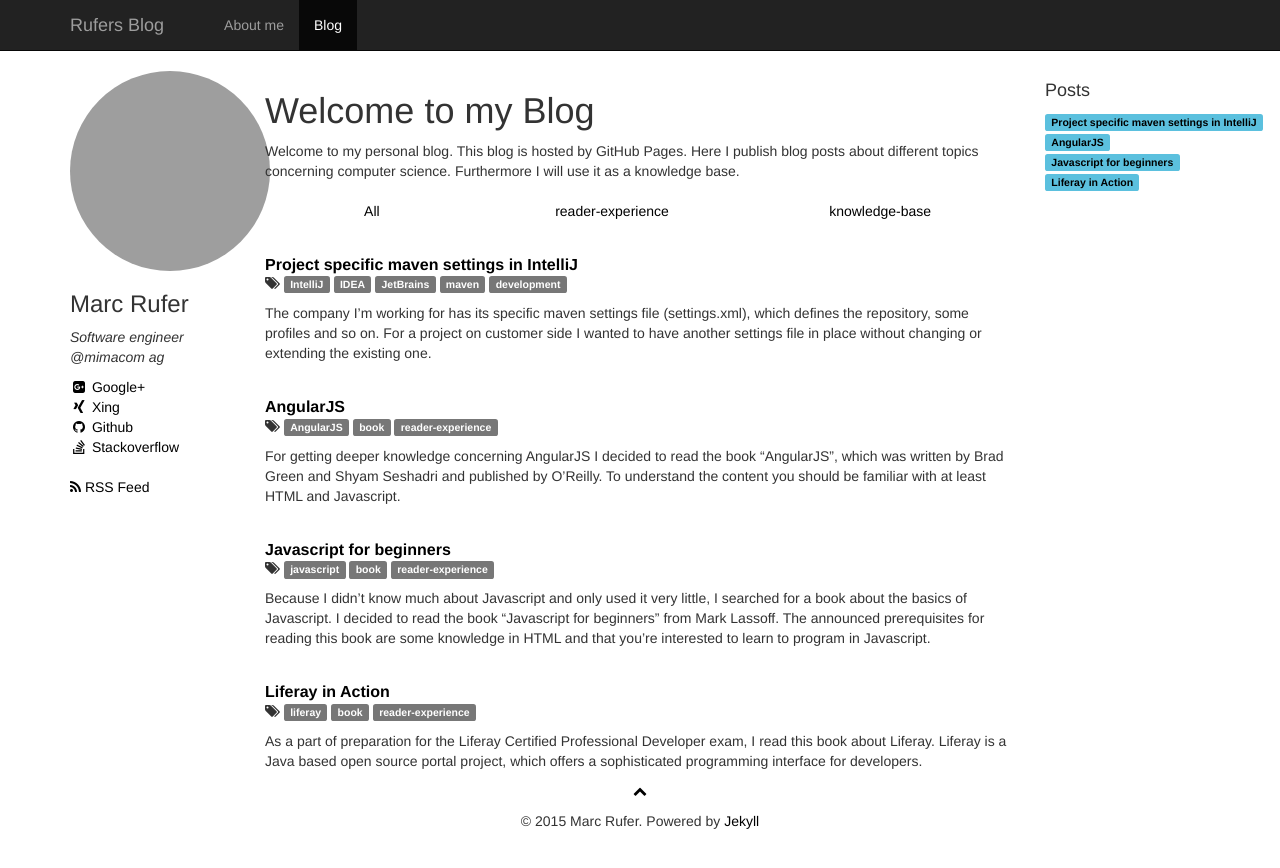
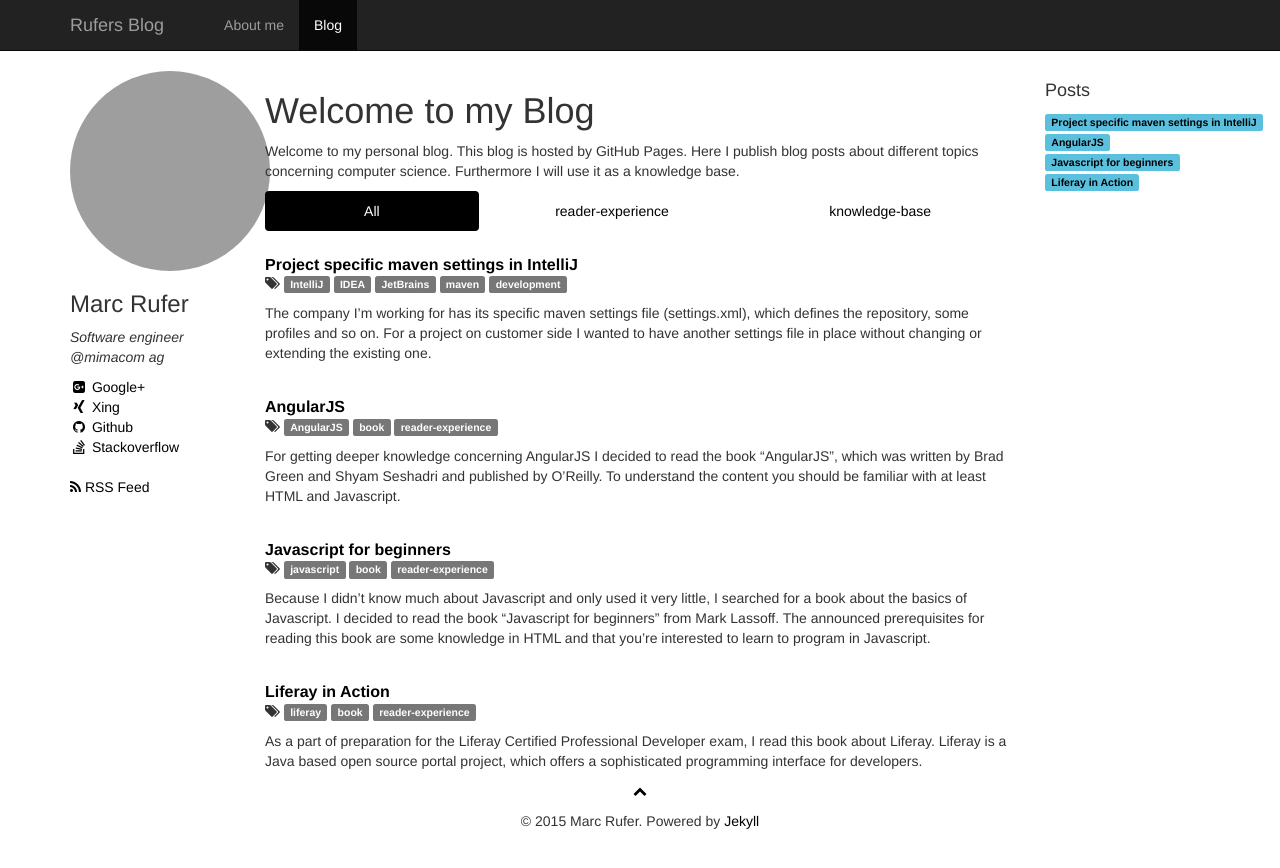
Before and after one commit to rufer7/rufer7.github.io, a Jekyll site: the page built from index.html, in a window 1280 px wide. Shown: the top 868 px of the page. Built offline with Jekyll 4.4.1, drawn with Linux system fonts in a browser that asks for light colours; nearby versions of some CDN libraries; comment, search, counter and statistics services are not loaded; grey boxes are pictures that could not be loaded.

Commit message:
enhancements in category selection

```diff
--- a/css/custom.css
+++ b/css/custom.css
@@ -16,6 +16,12 @@ a:hover {
 
 .nav-title {
     font-weight: bold;
+}
+
+.nav-pills>li.active>a,
+.nav-pills>li.active>a:hover,
+.nav-pills>li.active>a:focus {
+    background-color: #000000;
 }
 
 .footer {
--- a/index.html
+++ b/index.html
@@ -13,7 +13,7 @@ layout: default
     <div role="tabpanel">
 
         <!-- Nav tabs -->
-        <ul class="nav nav-justified" role="tablist">
+        <ul class="nav nav-pills nav-justified" role="tablist">
             <li role="presentation" class="active"><a href="#all" aria-controls="all" role="tab" data-toggle="tab">All</a></li>
             {% for category in site.categories %}
                 <li role="presentation"><a href="#{{ category | first }}" aria-controls="{{ category | first }}" role="tab" data-toggle="tab">{{ category | first }}</a></li>
```
